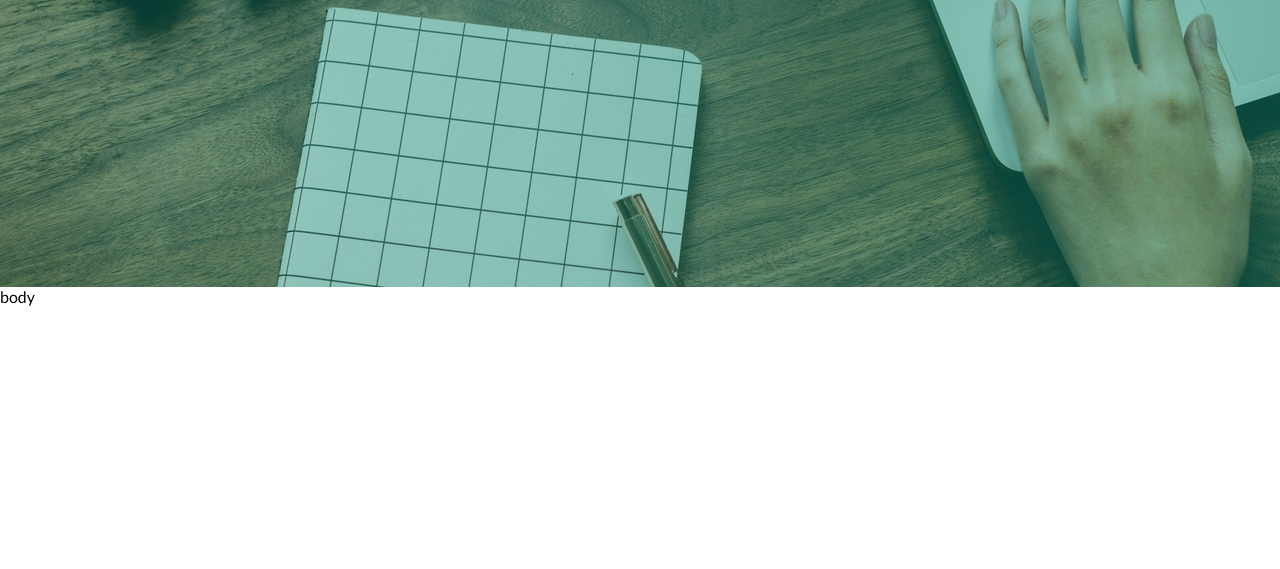
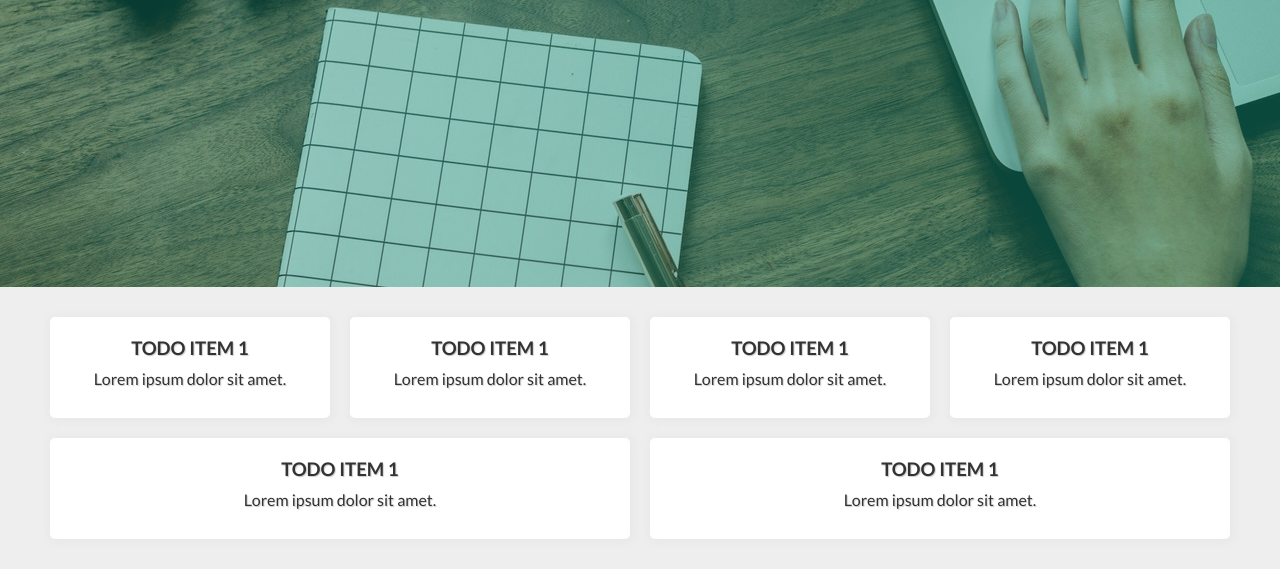
Before and after one commit to beeinpeace1/responsive-navbar, a React app: page / in a window 1280 px wide. Shown: the part 398-967 px from the top of the page. Before the commit the page ends 800 px from the top, so only its background shows below. Built offline with nearby package versions, Linux system fonts and the light colour scheme; a web font is replaced by a local one.

Commit message:
added todo components and todo section

```diff
--- a/public/index.html
+++ b/public/index.html
@@ -14,7 +14,7 @@
 
     <title>le Todo</title>
   </head>
-  <body>
+  <body scroll="no">
     <noscript>
       You need to enable JavaScript to run this app.
     </noscript>
--- a/src/Components/Body/Body.js
+++ b/src/Components/Body/Body.js
@@ -1,13 +1,14 @@
 import React, { Component } from 'react';
 import './Body.css';
-import Header from './Header/Header';
+import Header from './../../ComponentSL/Header/Header';
+import Todos from './Todo/Todos';
 
 class Body extends Component {
   render() {
     return (
       <div className="container-body">
         <Header/>
-        body
+        <Todos/>
       </div>
     );
   }
--- /dev/null
+++ b/src/Components/Body/Todo/Todo.css
@@ -0,0 +1,47 @@
+.Todo-Container {
+    flex-grow: 1;
+    flex-shrink: 1;
+    text-align: center;
+    background: white;
+    padding: 20px;
+    margin: 10px;
+    flex-basis: 20%;
+    box-shadow: 1px 1px 10px 1px rgba(200, 200, 200, .2);
+    text-shadow: 1px 1px 1px rgba(10, 10, 10, .2);
+    color: #333;
+    border-radius: 5px;
+    transition: all .1s ease;
+}
+
+.Todo-Container h3 {
+    text-transform: uppercase;
+    font-weight: 700;
+    padding-bottom: 10px;
+}
+
+.Todo-Container:hover {
+    transform: translateY(-3px) scale(1.01);
+    box-shadow: 1px 1px 10px 1px rgba(100, 100, 100, .3);
+}
+
+.completed {
+    background: green;
+    color: white;
+}
+
+.Todo-Container-Bottom {
+    display: flex;
+    padding-top: 10px;
+}
+
+.Todo-Container-Bottom i {
+    margin: 0 5px;
+    cursor: pointer;
+    font-size: 1.1em;
+}
+
+@media screen and (max-width: 600px) {
+    .Todo-Container {
+        flex-basis: 40%;
+    }
+}
--- /dev/null
+++ b/src/Components/Body/Todo/Todo.js
@@ -0,0 +1,24 @@
+import React, { Component } from 'react';
+import './Todo.css';
+
+class Todo extends Component {
+    render() {
+        return (
+            <div className="Todo-Container">
+                <div className="Todo-Container-Top">
+                    <h3>Todo Item 1</h3>
+                    <p>Lorem ipsum dolor sit amet.</p>
+                </div>
+                <div className="Todo-Container-Bottom">
+                    <i title="completed" className="octicon octicon-check" onClick={(e)=>{
+                        e.preventDefault();
+                        e.target.parentNode.parentNode.classList.toggle('completed');
+                    }}></i>
+                    <i title="delete" className="octicon octicon-x"></i>
+                </div>
+            </div>
+        );
+    }
+}
+
+export default Todo;
--- /dev/null
+++ b/src/Components/Body/Todo/Todos.css
@@ -0,0 +1,10 @@
+.Todos-Container {
+    background: #eee;
+    padding: 20px 40px;
+    margin: 0 auto;
+}
+
+.todos-row {
+    display: flex;
+    flex-wrap: wrap;
+}
--- /dev/null
+++ b/src/Components/Body/Todo/Todos.js
@@ -0,0 +1,22 @@
+import React, { Component } from 'react';
+import './Todos.css';
+import Todo from './Todo';
+
+class Todos extends Component {
+  render() {
+    return (
+      <div className="Todos-Container">
+        <div className="todos-row">
+          <Todo/>
+          <Todo/>
+          <Todo/>
+          <Todo/>
+          <Todo/>
+          <Todo/>
+        </div>
+      </div>
+    );
+  }
+}
+
+export default Todos;
--- a/src/Components/Layout.js
+++ b/src/Components/Layout.js
@@ -4,7 +4,7 @@ import Body from '../Components/Body/Body';
 
 import './Layout.css';
 
-class App extends Component {
+class Layout extends Component {
 
   constructor(props) {
     super(props);
@@ -20,4 +20,4 @@ class App extends Component {
   }
 }
 
-export default App;
+export default Layout;
--- a/src/index.css
+++ b/src/index.css
@@ -10,7 +10,6 @@ html, body {
   height: 100vh;
   font-family: 'Lato', sans-serif;
   box-sizing: border-box;
-
 }
 
 body {
```
Also changed, not shown: src/ComponentSL/Header/Header.css (renamed from src/Components/Body/Header/Header.css), src/ComponentSL/Header/Header.js (renamed from src/Components/Body/Header/Header.js).
